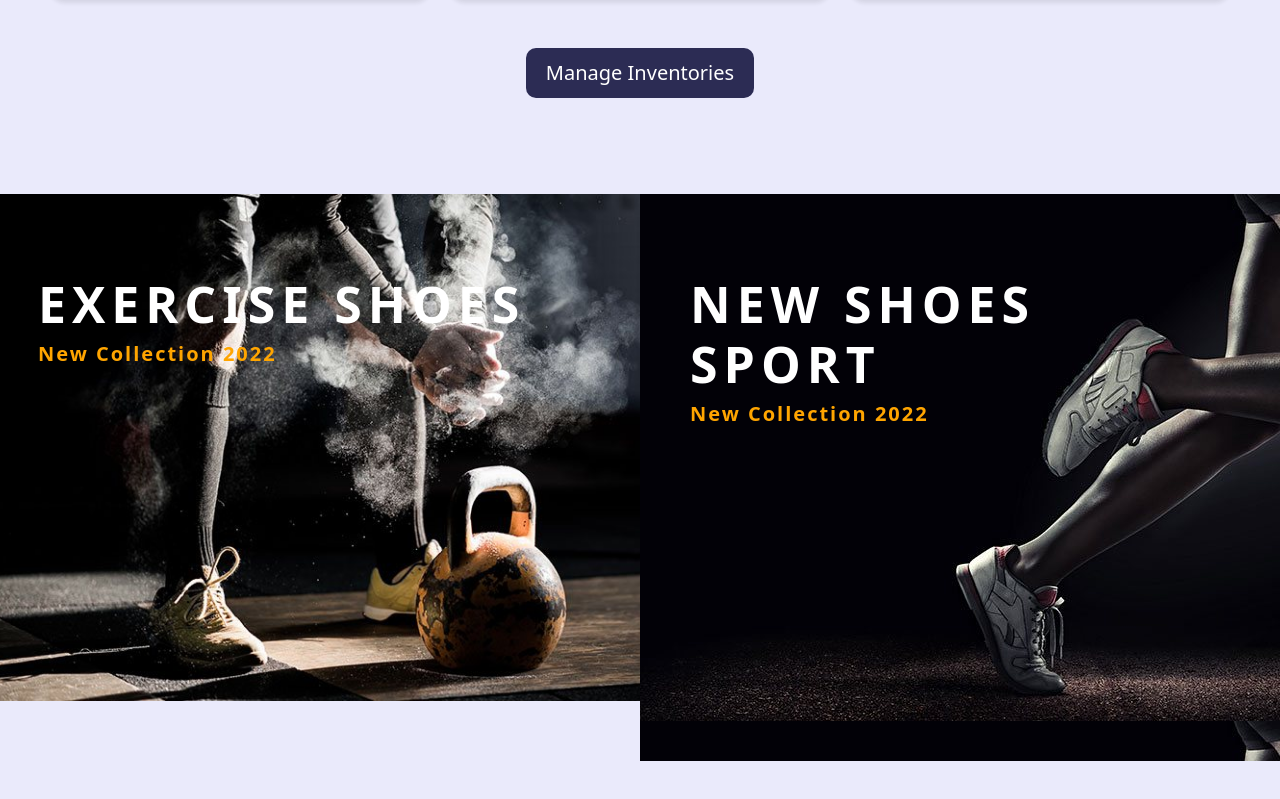
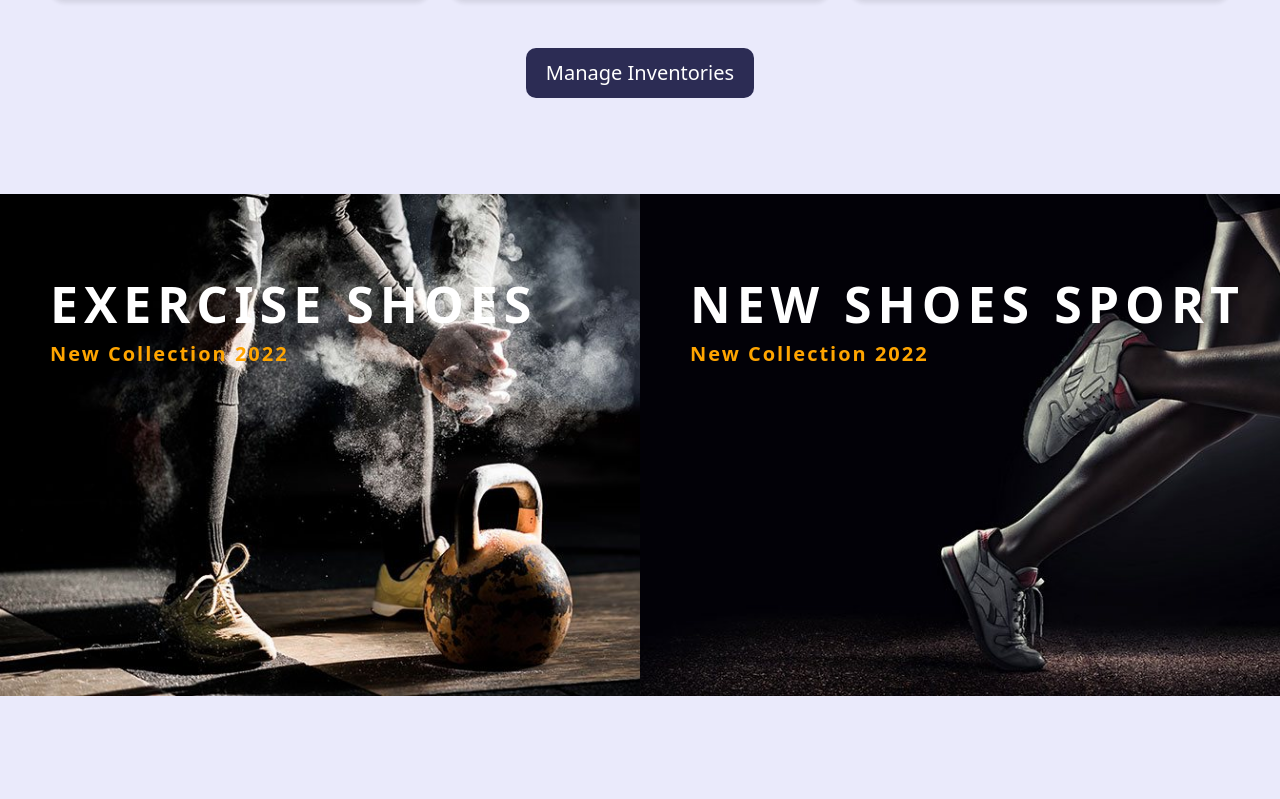
Before and after one commit to ImRanKhan81m/Nike-Shoes-Warehouse-Client-Side-A-11, a React (Create React App) app: page / in a window 1280 px wide. Shown: the part 1683-2482 px from the top of the page. Built offline with nearby package versions, Linux system fonts and the light colour scheme.

Commit message:
collection update

```diff
--- a/src/Components/Collection/Collection.css
+++ b/src/Components/Collection/Collection.css
@@ -1,13 +1,20 @@
 .collection-exercise{
     background-image: url(../images/home-1-banner-1.jpg);
     background-size: cover;
-    padding: 80px 50px;
+    padding:80px 0 80px 50px;
     color: #fff;
+    width: 100%;
 
 }
 .collection-sport{
     background-image: url(../images/home-1-banner-2.jpg);
-    padding: 80px 50px;
+    background-size:cover;
+    padding:80px 0 80px 50px;
+    width: 100%;
+}
+.collection{
+    display: grid;
+    grid-template-columns: repeat(2, 1fr);
 }
 .collection h2{
     color: #fff;
@@ -20,5 +27,13 @@
     font-size: 20px;
     font-weight: 700;
     letter-spacing: 2px;
-    margin-bottom: 255px;
+    margin-bottom: 250px;
 }
+
+
+@media only screen and (max-width: 1245px) {
+    .collection{
+        display: grid;
+        grid-template-columns: 1fr;
+    }
+  }
--- a/src/Components/Collection/Collection.js
+++ b/src/Components/Collection/Collection.js
@@ -4,21 +4,35 @@ import './Collection.css'
 
 const Collection = () => {
     return (
-        <div className='py-5 mb-5 collection'>
-            <Row>
-                <Col lg='6' md='12' className='p-0'>
+        <div className='py-5 mb-5 me-0 pe-0'>
+            <div className='collection'>
+                <div  className='p-0 m-0'>
                     <div className='collection-exercise text-start'>
                         <h2>EXERCISE SHOES</h2>
                         <h6>New Collection 2022</h6>
                     </div>
-                </Col>
-                <Col lg='6' md='12' className='p-0'>
+                </div>
+                <div className='p-0 m-0'>
                     <div className='collection-sport text-start'>
                         <h2>NEW SHOES SPORT</h2>
                         <h6>New Collection 2022</h6>
                     </div>
-                </Col>
-            </Row>
+                </div>
+                {/* <Row>
+                    <Col lg='6' md='12' className='p-0'>
+                        <div className='collection-exercise text-start'>
+                            <h2>EXERCISE SHOES</h2>
+                            <h6>New Collection 2022</h6>
+                        </div>
+                    </Col>
+                    <Col lg='6' md='12' className='p-0 me-0'>
+                        <div className='collection-sport text-start'>
+                            <h2>NEW SHOES SPORT</h2>
+                            <h6>New Collection 2022</h6>
+                        </div>
+                    </Col>
+                </Row> */}
+            </div>
         </div>
     );
 };
--- a/src/Components/InventoryItems/InventoryItems.js
+++ b/src/Components/InventoryItems/InventoryItems.js
@@ -1,5 +1,5 @@
 import React from 'react';
-import { Col, Container, Row } from 'react-bootstrap';
+import { Col, Row } from 'react-bootstrap';
 import './InventoryItems.css'
 import img1 from '../images/f-img-3.1.png'
 
```
